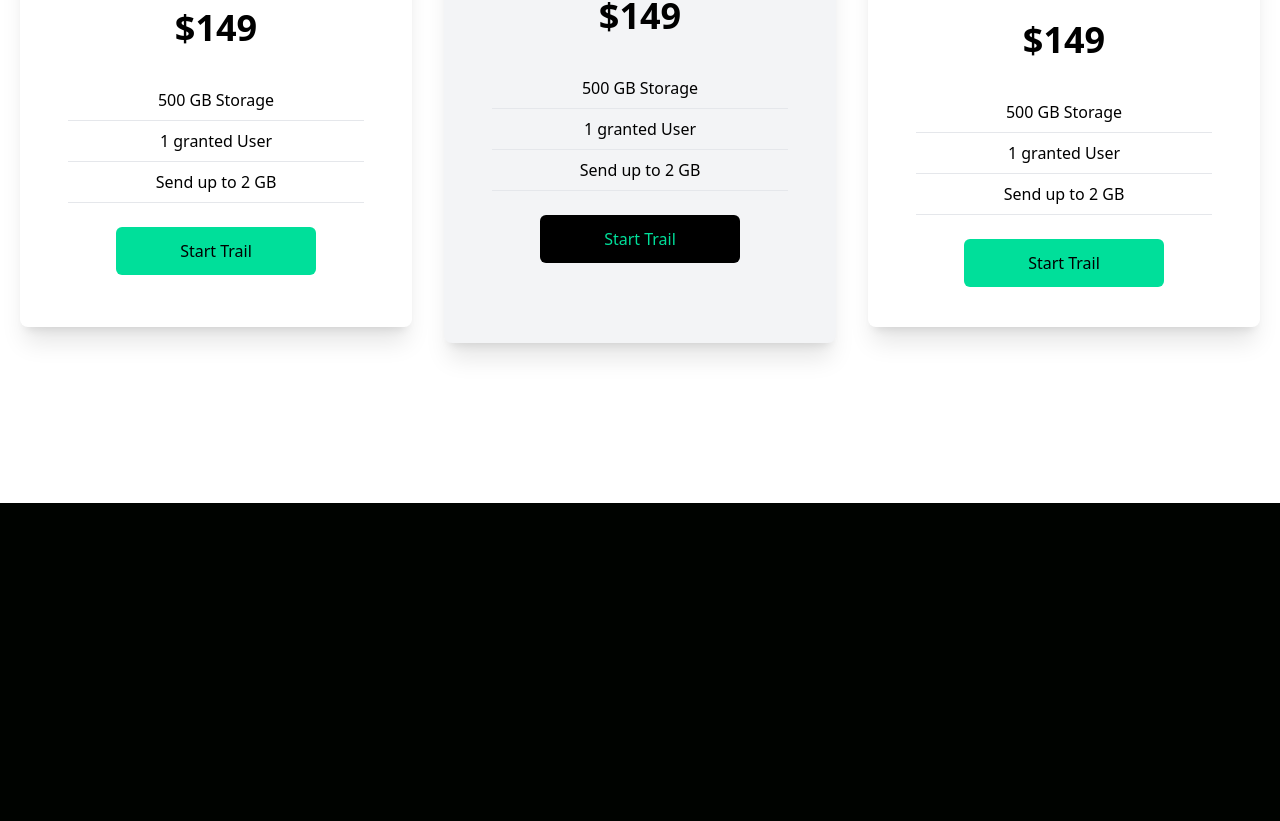
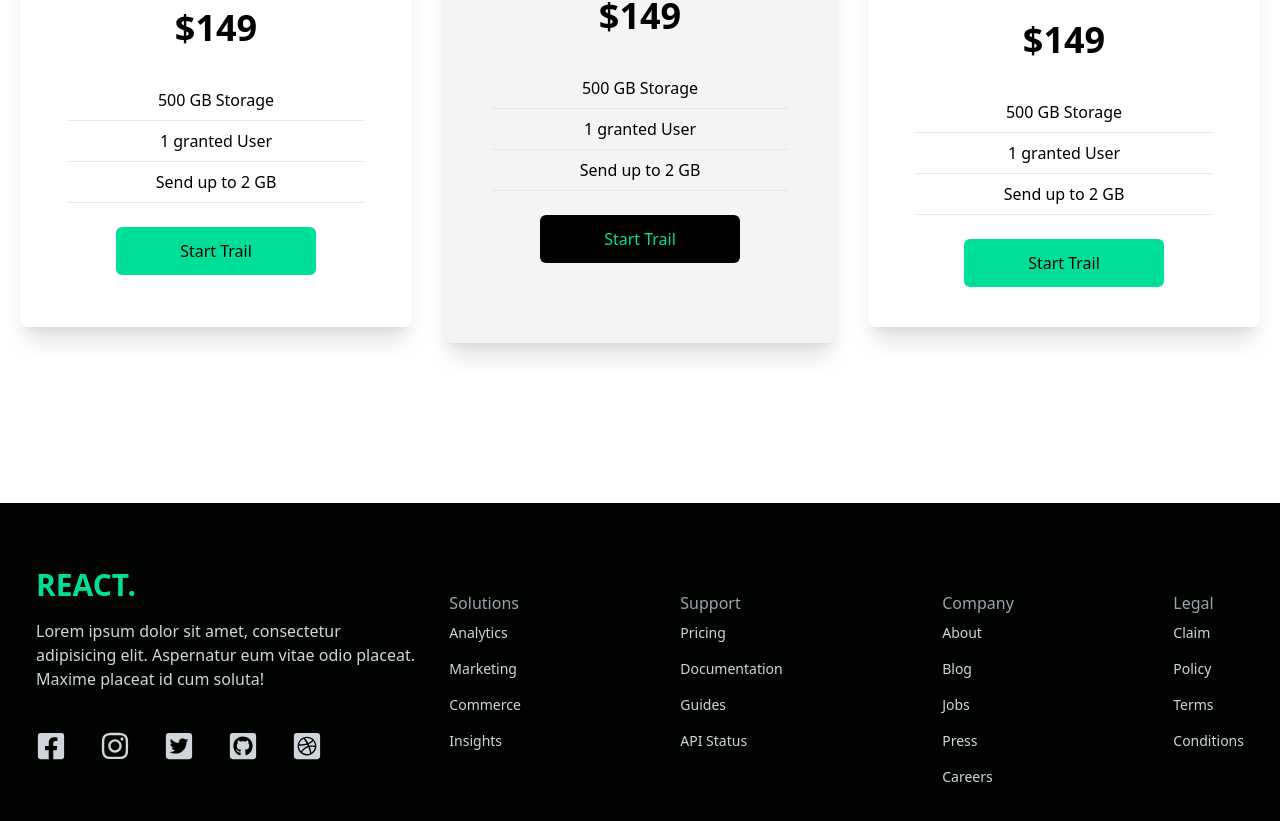
Before and after one commit to codewithgracie/first-project, a React (Vite) app: page / in a window 1280 px wide. Shown: the part 1963-2784 px from the top of the page. Before the commit the page ends 2466 px from the top, so only its background shows below. Built offline with nearby package versions, Linux system fonts and the light colour scheme.

Commit message:
footer commit and changes in the navbar

```diff
--- a/src/App.jsx
+++ b/src/App.jsx
@@ -4,7 +4,7 @@
 import Analytics from './components/Analytics.jsx';
 import Newsletter from './components/Newsletter.jsx';
 import Cards from './components/Cards.jsx';
-
+import Footer from './components/Footer.jsx';
 
 const App = () => {
   return (
@@ -14,6 +14,7 @@
       <Analytics />
       <Newsletter />
       <Cards />
+      <Footer />
     </div>
   )
 }
--- /dev/null
+++ b/src/components/Footer.jsx
@@ -0,0 +1,67 @@
+import React from 'react'
+import {
+    FaDribbbleSquare,
+    FaFacebookSquare,
+    FaGithubSquare,
+    FaInstagram,
+    FaTwitterSquare
+} from 'react-icons/fa'
+const Footer = () => {
+    return (
+        <div className='max-w-[1240px] mx-auto py-16 px-4 grid lg:grid-cols-3 gap-8 text-gray-300'>
+            <div>
+                <h1 className='w-full text-3xl font-bold text-[#00df9a]'>REACT.</h1>
+                <p className='py-4'>Lorem ipsum dolor sit amet, consectetur adipisicing elit. Aspernatur eum vitae odio placeat. Maxime placeat id cum soluta!</p>
+                <div className='flex justify-between md:w-[75%] my-6'>
+                    <FaFacebookSquare size={30} />
+                    <FaInstagram size={30} />
+                    <FaTwitterSquare size={30} />
+                    <FaGithubSquare size={30} />
+                    <FaDribbbleSquare size={30} />
+                </div>
+            </div>
+            <div className='lg:col-span-2 flex justify-between mt-6'>
+                <div>
+                    <h6 className='font-medium text-gray-400'> Solutions</h6>
+                    <ul>
+                        <li className='py-2 text-sm'>Analytics</li>
+                        <li className='py-2 text-sm'>Marketing</li>
+                        <li className='py-2 text-sm'>Commerce</li>
+                        <li className='py-2 text-sm'>Insights</li>
+                    </ul>
+                </div>
+                <div>
+                    <h6 className='font-medium text-gray-400'> Support</h6>
+                    <ul>
+                        <li className='py-2 text-sm'>Pricing</li>
+                        <li className='py-2 text-sm'>Documentation</li>
+                        <li className='py-2 text-sm'>Guides</li>
+                        <li className='py-2 text-sm'>API Status</li>
+                    </ul>
+                </div>
+                <div>
+                    <h6 className='font-medium text-gray-400'> Company</h6>
+                    <ul>
+                        <li className='py-2 text-sm'>About</li>
+                        <li className='py-2 text-sm'>Blog</li>
+                        <li className='py-2 text-sm'>Jobs</li>
+                        <li className='py-2 text-sm'>Press</li>
+                        <li className='py-2 text-sm'>Careers</li>
+                    </ul>
+                </div>
+                <div>
+                    <h6 className='font-medium text-gray-400'> Legal</h6>
+                    <ul>
+                        <li className='py-2 text-sm'>Claim</li>
+                        <li className='py-2 text-sm'>Policy</li>
+                        <li className='py-2 text-sm'>Terms</li>
+                        <li className='py-2 text-sm'>Conditions</li>
+                    </ul>
+                </div>
+            </div>
+
+        </div>
+    )
+}
+
+export default Footer
--- a/src/components/Navbar.jsx
+++ b/src/components/Navbar.jsx
@@ -22,9 +22,9 @@
                 <li className='p-4'>Contact</li>
             </ul>
             <div onClick={handleNav} className='block md:hidden'>
-                {!nav ? <AiOutlineClose size={20} /> : <AiOutlineMenu size={20} />}
+                {nav ? <AiOutlineClose size={20} /> : <AiOutlineMenu size={20} />}
             </div>
-            <div className={!nav ? 'fixed left-0 top-0 w-[60%] h-full border-r border-r-gray-900 bg-[#000300] ease-in-out duration-500' : 'fixed left-[-100%]'} >
+            <div className={nav ? 'fixed left-0 top-0 w-[60%] h-full border-r border-r-gray-900 bg-[#000300] ease-in-out duration-500' : 'fixed left-[-100%]'} >
                  <h1 className='w-full text-3xl font-bold text-[#00df9a]'>REACT.</h1>
 
                 <ul className='uppercase p-4 '>
```
